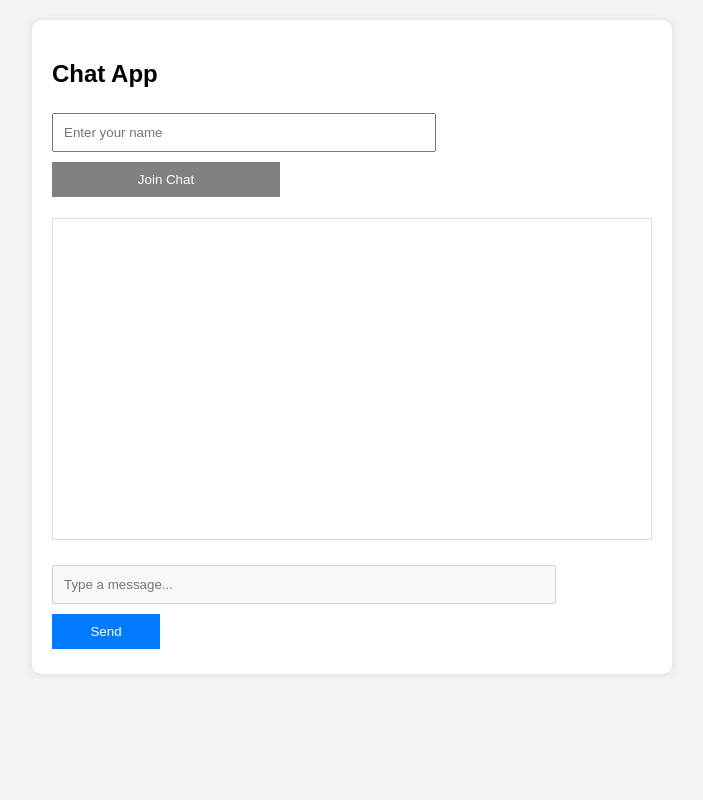
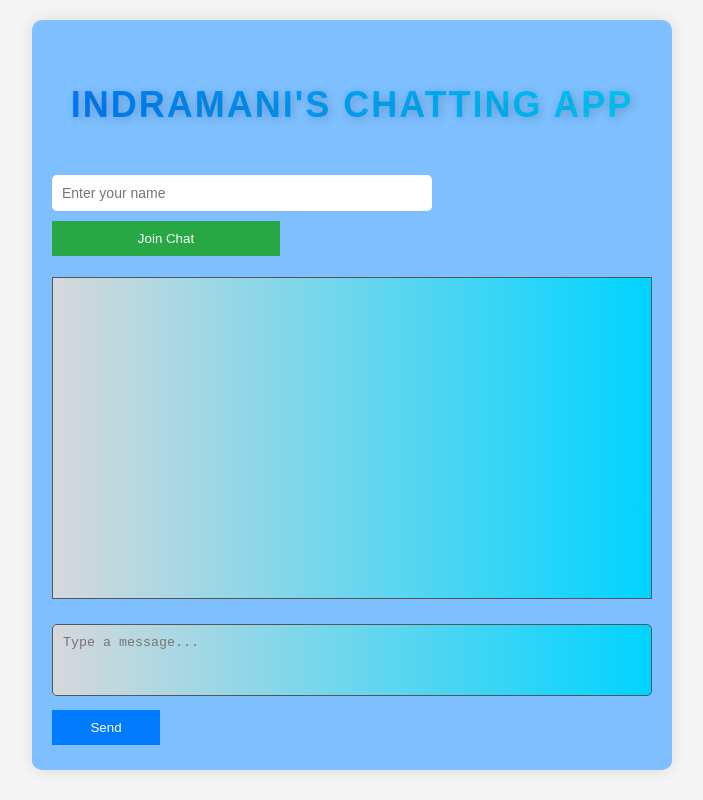
Before and after one commit to INDRAMANI538/Chatingapp, a website: page index.html in a window 1280 px wide. Shown: the whole page, without its empty margins (288-991 px from the left). Drawn offline with nearby package versions, Linux system fonts and the light colour scheme; no server answers.

Commit message:
add css for chatbox

```diff
--- a/index.html
+++ b/index.html
@@ -2,75 +2,88 @@
 <html>
 <head>
   <title>Chat App</title>
-    <style>
-      /* Add some basic styling */
-      body {
-        font-family: 'Arial', sans-serif;
-        background-color: #f4f4f4;
-        margin: 0;
-        padding: 20px;
-      }
-      #chat-container {
+</head>
+<body style="font-family: 'Arial', sans-serif; background-color: #f4f4f4; margin: 0; padding: 20px;">
+
+  <div id="chat-container" style="
     width: 100%;
     max-width: 600px;
     margin: 0 auto;
-        background: #fff;
+    background: #7ebfff;
     padding: 20px;
     border-radius: 10px;
-        box-shadow: 0 0 10px rgba(0, 0, 0, 0.1);
-      }
-      #messages {
+    box-shadow: 0 0 15px rgba(0, 0, 0, 0.1);
+  ">
+    <h1 id="chatapp" style="
+      font-family: 'Arial', sans-serif;
+      font-size: 36px;
+      font-weight: bold;
+      color: #007bff;
+      text-align: center;
+      padding: 20px 0;
+      background: linear-gradient(90deg, #007bff, #00d4ff);
+      -webkit-background-clip: text;
+      color: transparent;
+      text-shadow: 2px 2px 10px rgba(0, 0, 0, 0.2);
+      letter-spacing: 2px;
+      text-transform: uppercase;
+    ">Indramani's Chatting App</h1>
+
+    <div id="user-info">
+      <input id="usernameInput" type="text" placeholder="Enter your name" autocomplete="off" style="
+        padding: 10px;
+        margin: 5px 0;
+        width: 60%;
+        border-radius: 5px;
+        border: none;
+        outline: none;
+        font-size: 14px;
+      " />
+      <input id="submitName" type="button" value="Join Chat" onclick="submitName()" style="
+        padding: 10px;
+        margin: 5px 0;
+        width: 38%;
+        background-color: #28a745;
+        color: white;
+        border: none;
+        cursor: pointer;
+      " />
+    </div>
+
+    <ul id="messages" style="
       list-style-type: none;
       padding: 0;
       height: 300px;
       overflow-y: scroll;
       margin-bottom: 20px;
-        border: 1px solid #ddd;
+      border: 1px solid #555;
       padding: 10px;
-      }
-      #messages li {
-        padding: 10px;
-        margin-bottom: 10px;
-        background: #eee;
-        border-radius: 5px;
-      }
-      input[type="text"], input[type="button"] {
+      background: linear-gradient(90deg, #d6d8db, #00d4ff);
+      color: #f4f4f4;
+    "></ul>
+
+    <textarea id="messageInput" placeholder="Type a message..." disabled style="
       padding: 10px;
       margin: 5px 0;
       width: calc(100% - 22px);
-      }
-      #usernameInput {
-        width: 60%;
-      }
-      #submitName {
-        width: 38%;
-        background-color: grey;
-        color: white;
-        border: none;
-        cursor: pointer;
-      }
-      #messageInput {
-        width: 80%;
-      }
-      #sendMessage {
+      resize: none;
+      height: 50px;
+      background: linear-gradient(90deg, #d6d8db, #00d4ff);
+      color: #f4f4f4;
+      border: 1px solid #555;
+      border-radius: 5px;
+      outline: none;
+    "></textarea>
+
+    <input id="sendMessage" type="button" value="Send" onclick="sendMessage()" disabled style="
+      padding: 10px;
+      margin: 5px 0;
       width: 18%;
       background-color: #007bff;
       color: white;
       border: none;
       cursor: pointer;
-      }
-    </style>
-  </head>
-  <body>
-    <div id="chat-container">
-      <h2>Chat App</h2>
-      <div id="user-info">
-        <input id="usernameInput" type="text" placeholder="Enter your name" autocomplete="off" />
-        <input id="submitName" type="button" value="Join Chat" onclick="submitName()" />
-      </div>
-      <ul id="messages"></ul>
-      <input id="messageInput" type="text" placeholder="Type a message..." autocomplete="off" disabled />
-      <input id="sendMessage" type="button" value="Send" onclick="sendMessage()" disabled />
+    " />
   </div>
 
   <script src="/socket.io/socket.io.js"></script>
@@ -89,13 +102,41 @@
       }
     }
 
-      // Receive and display messages
+    // Load previous messages when a user connects
+    socket.on('previous messages', function (messages) {
+      for (let i = 0; i < messages.length; i++) {
+        displayMessage(messages[i]);
+      }
+    });
+
+    // Receive and display new messages
     socket.on('chat message', function (msg) {
+      displayMessage(msg);
+    });
+
+    // Function to display a message in the chat
+    function displayMessage(msg) {
       var li = document.createElement('li');
-        li.textContent = msg;
+      var usernameSpan = document.createElement('span');
+      usernameSpan.className = 'username';
+      var messageText = msg.split(': '); // Split the message to extract username and message
+      usernameSpan.textContent = messageText[0] + ': '; // Set username with a colon
+      usernameSpan.style.color = 'cyan'; // Set username color
+      usernameSpan.style.fontWeight = 'bold'; // Set username font weight
+      li.appendChild(usernameSpan);
+
+      var messageContent = document.createTextNode(messageText[1]); // Set the message content
+      li.appendChild(messageContent);
+
+      li.style.padding = '10px';
+      li.style.marginBottom = '10px';
+      li.style.background = '#3a3d41';
+      li.style.borderRadius = '5px';
+      li.style.color = '#f4f4f4';
+
       document.getElementById('messages').appendChild(li);
       document.getElementById('messages').scrollTop = document.getElementById('messages').scrollHeight;
-      });
+    }
 
     // Send message with username
     function sendMessage() {
@@ -106,6 +147,17 @@
         document.getElementById('messageInput').value = '';
       }
     }
+
+    // Handle Enter to send message and Ctrl+D for new line
+    document.getElementById('messageInput').addEventListener('keydown', function (e) {
+      if (e.key === 'Enter' && !e.ctrlKey) {
+        e.preventDefault(); // Prevent default Enter behavior (line break)
+        sendMessage(); // Send the message
+      } else if (e.ctrlKey && e.key === 'd') {
+        e.preventDefault(); // Prevent default Ctrl + D behavior
+        this.value += '\n'; // Add new line
+      }
+    });
   </script>
 </body>
 </html>
```
Lines whose indentation alone changed are shown as unchanged.
